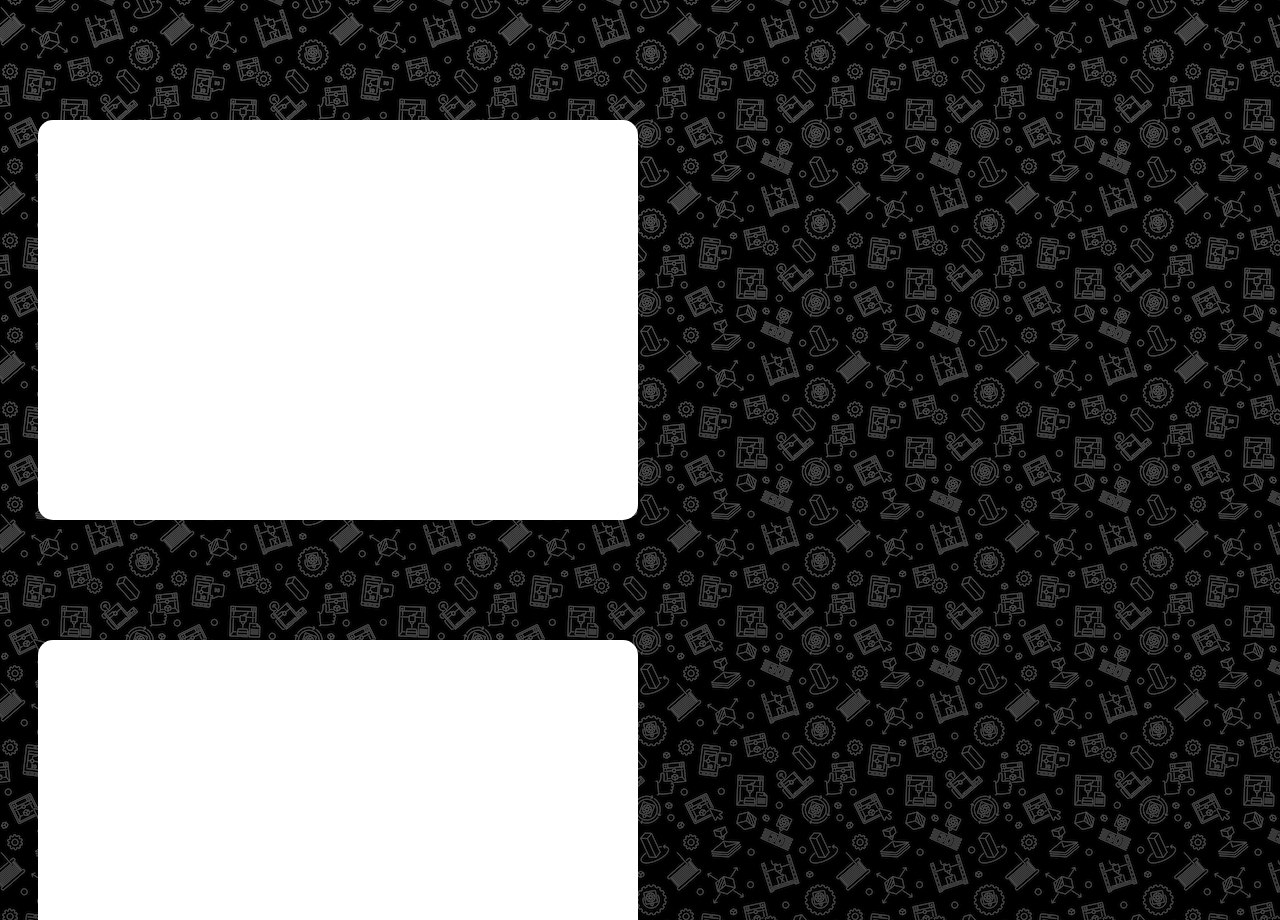
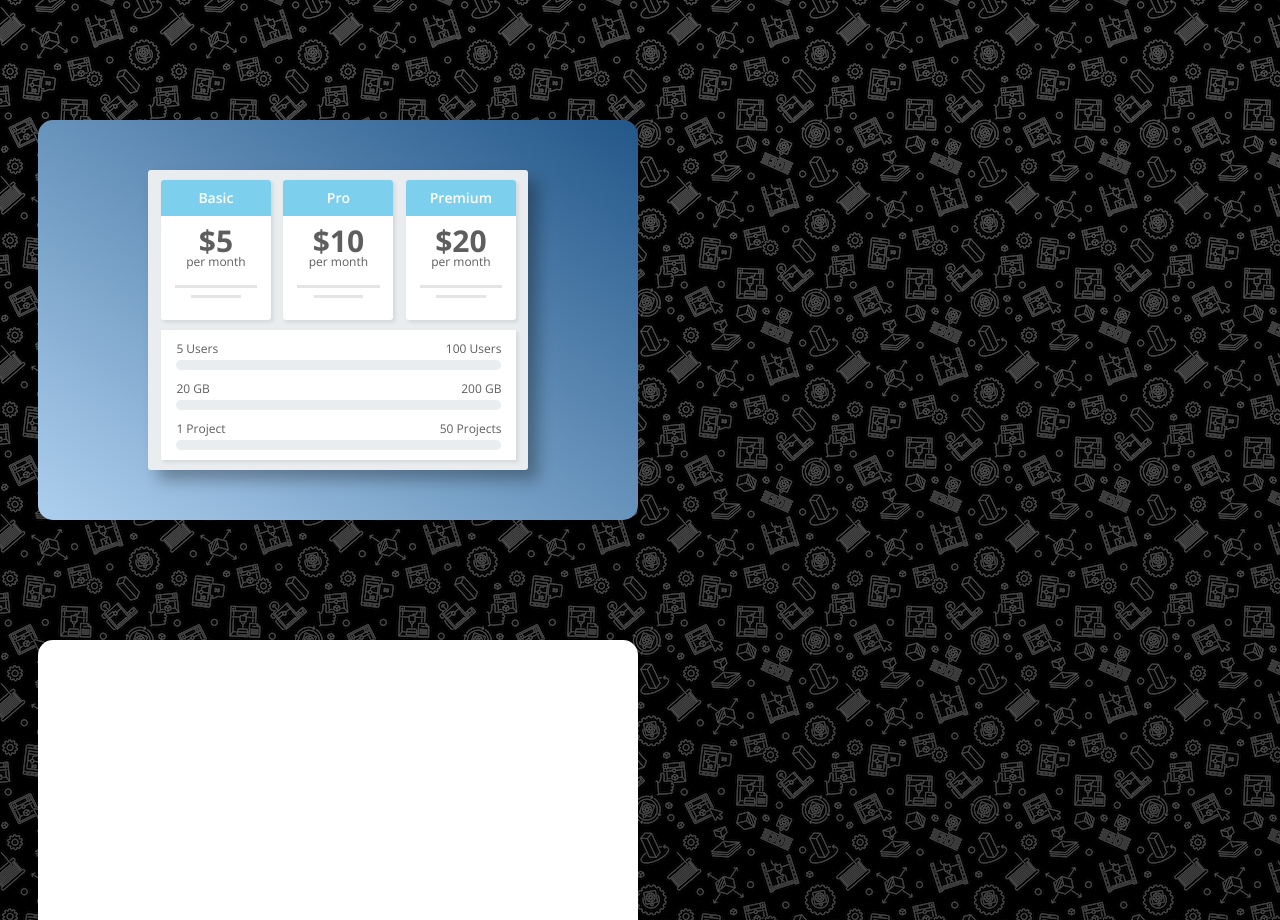
Before and after one commit to ChriisLM/CodeVault, a React (Vite) app: page /Cards in a window 1280 px wide. Shown: the part 2460-3380 px from the top of the page. Built offline with nearby package versions, Linux system fonts and the light colour scheme; a web font is replaced by a local one.

Commit message:
card pricing casi finalizada

```diff
--- a/src/Components/Cards/CardGallery.jsx
+++ b/src/Components/Cards/CardGallery.jsx
@@ -25,33 +25,6 @@ function CardGallery() {
                     <div className="CG-overlay"></div>
                     <div className="CG-plus"></div>
                 </div>
-                <section className="CG-detalles">
-                    <div className="CG-close"></div>
-                    <img src="https://100dayscss.com/codepen/13-1-header.jpg" alt="" />
-                    <div className="CG-imagen">
-                        <img src="https://100dayscss.com/codepen/13-1.jpg" alt="" />
-                    </div>
-                    <div className="CG-datos-container">
-                        <div className="CG-nombre"></div>
-                        <div className="CG-acciones">
-                            <div className="CG-boton">
-                                <svg width="25" height="25" fill="#000000" viewBox="0 0 24 24" xmlns="http://www.w3.org/2000/svg">
-                                    <path d="m20.813 14.85-4.397-1.876a1.462 1.462 0 0 0-1.416.122l-2.353 1.566a7.172 7.172 0 0 1-3.3-3.282L10.903 9a1.49 1.49 0 0 0 .131-1.416L9.15 3.187a1.528 1.528 0 0 0-1.566-.9A5.269 5.269 0 0 0 3 7.499C3 14.943 9.056 21 16.5 21a5.268 5.268 0 0 0 5.212-4.584 1.528 1.528 0 0 0-.9-1.566Z"></path>
-                                </svg>
-                            </div>
-                            <div className="CG-boton">
-                                <svg width="25" height="25" fill="#000000" viewBox="0 0 24 24" xmlns="http://www.w3.org/2000/svg">
-                                    <path d="M12 2.25a9.75 9.75 0 0 0-8.55 14.438L2.653 19.5A1.49 1.49 0 0 0 4.5 21.347l2.813-.797A9.75 9.75 0 1 0 12 2.25Zm5.034 8.784-3 3a.769.769 0 0 1-1.068 0L10.5 11.56l-2.466 2.475a.759.759 0 0 1-1.068-1.068l3-3a.76.76 0 0 1 1.068 0L13.5 12.44l2.466-2.475a.76.76 0 0 1 1.068 1.068Z"></path>
-                                </svg>
-                            </div>
-                            <div className="CG-boton">
-                                <svg width="25" height="25" fill="#000000" viewBox="0 0 24 24" xmlns="http://www.w3.org/2000/svg">
-                                    <path d="M16.5 3A5.625 5.625 0 0 0 12 5.25 5.625 5.625 0 0 0 1.875 8.625c0 6.74 9.366 12.056 9.76 12.281A.73.73 0 0 0 12 21a.712.712 0 0 0 .366-.094 29.457 29.457 0 0 0 4.828-3.525c3.272-2.944 4.931-5.887 4.931-8.756A5.625 5.625 0 0 0 16.5 3Z"></path>
-                                </svg>
-                            </div>
-                        </div>
-                    </div>
-                </section>
             </article>
         </div>
     )
--- /dev/null
+++ b/src/Components/Cards/CardPricing.jsx
@@ -0,0 +1,67 @@
+import "../../assets/css/cards/CardPricing.css"
+
+function CardPricing() {
+    return(
+        <div className="CPR-container card">
+            <article className="CPR-info-container">
+                <section className="CPR-planes">
+                    <div className="CPR-plan CPR-basico">
+                        <div className="CPR-titulo">Basic</div>
+                        <div className="CPR-price">$5<span>per month</span></div>
+                        <div className="CPR-lineas">
+                            <div className="CPR-linea"></div>
+                            <div className="CPR-linea"></div>
+                        </div>
+                    </div>
+                    <div className="CPR-plan CPR-pro">
+                        <div className="CPR-titulo">Pro</div>
+                        <div className="CPR-price">$10<span>per month</span></div>
+                        <div className="CPR-lineas">
+                            <div className="CPR-linea"></div>
+                            <div className="CPR-linea"></div>
+                        </div>
+                    </div>
+                    <div className="CPR-plan CPR-premium">
+                        <div className="CPR-titulo">Premium</div>
+                        <div className="CPR-price">$20<span>per month</span></div>
+                        <div className="CPR-lineas">
+                            <div className="CPR-linea"></div>
+                            <div className="CPR-linea"></div>
+                        </div>
+                    </div>
+                </section>
+                <section className="CPR-datos-container">
+                    <div className="CPR-datos CPR-usuarios">
+                        <div className="CPR-texto">
+                            <span className="CPR-izq">5 Users</span>
+                            <span className="CPR-der">100 Users</span>
+                        </div>
+                        <div className="CPR-linea">
+                            <div className="CPR-llenado"></div>
+                        </div>
+                    </div>
+                    <div className="CPR-datos CPR-gigabytes">
+                        <div className="CPR-texto">
+                            <span className="CPR-izq">20 GB</span>
+                            <span className="CPR-der">200 GB</span>
+                        </div>
+                        <div className="CPR-linea">
+                            <div className="CPR-llenado"></div>
+                        </div>
+                    </div>
+                    <div className="CPR-datos CPR-proyectos">
+                        <div className="CPR-texto">
+                            <span className="CPR-izq">1 Project</span>
+                            <span className="CPR-der">50 Projects</span>
+                        </div>
+                        <div className="CPR-linea">
+                            <div className="CPR-llenado"></div>
+                        </div>
+                    </div>
+                </section>
+            </article>
+        </div>
+    )
+}
+
+export default CardPricing
--- a/src/assets/css/cards/CardGallery.css
+++ b/src/assets/css/cards/CardGallery.css
@@ -84,45 +84,3 @@
     opacity: 1;
     transform: scale(1) translate3d(0,0,0);
 }
-
-
-.CG-detalles{
-    display: none;
-    position: absolute;
-	z-index: 2;
-	top: 0;
-	left: 0;
-	right: 0;
-	bottom: 0;
-	overflow: hidden;
-    font-size: 0;
-}
-
-.CG-detalles .CG-active .header{
-    transform: translate3d(0,0,0);
-			transition: all .6s ease-out;
-}
-.CG-detalles .CG-active .image {
-    transform: translate3d(0,0,0);
-    transition: all .6s ease-out .3s;
-}
-.CG-detalles .CG-active .infos {
-    transform: translate3d(0,0,0);
-    transition: all .6s ease-out;
-}
-.CG-detalles .CG-active .close {
-
-}
-.CG-detalles .CG-active .close::before {
-
-}
-.CG-detalles .CG-active .close::after {
-
-}
-.CG-detalles .CG-active .close:hover {
-
-}
-.CG-detalles .CG-acciones{}
-.CG-detalles .CG-nombre{}
-.CG-detalles .CG-boton{}
-.CG-detalles .CG-datos-container{}
--- /dev/null
+++ b/src/assets/css/cards/CardPricing.css
@@ -0,0 +1,167 @@
+.CPR-container{
+    background: linear-gradient(to top right, #adcfee 0%, #235789 100%);
+    display: flex;
+    justify-content: center;
+    align-items: center;
+    font-family: 'Open Sans', Helvetica, sans-serif;
+    color: #5E5E5E;
+}
+
+.CPR-info-container{
+    position: absolute;
+    width: 380px;
+    height: 300px;
+    background-color: #E9EDEF;
+    border-radius: 3px;
+    box-shadow: 10px 10px 15px 0 rgba(0,0,0,0.3);
+    overflow: hidden;
+}
+
+.CPR-planes{
+    display: flex;
+    justify-content: space-evenly;
+    margin-top: 10px;
+}
+
+.CPR-plan{
+	width: 110px;
+	height: 140px;
+    background: #fff;
+    box-shadow: 2px 2px 4px 0 rgba(0,0,0,0.1);
+	border-radius: 3px;
+	overflow: hidden;
+	cursor: pointer;
+	transition: all .4s ease-in-out;
+}
+
+.CPR-plan:hover{
+    transform: scale(1.05) translate3d(0,0,0);
+    box-shadow: 4px 4px 8px 0 rgba(0,0,0,0.1);
+}
+
+.CPR-basico:hover .CPR-llenado{
+    background-color: brown;
+    transform: scaleX(0.3) translate3d(0,0,0);
+}
+
+.CPR-basico:hover ~ .CPR-datos-container .CPR-usuarios .CPR-llenado,
+.CPR-basico:hover ~ .CPR-datos-container .CPR-gigabytes .CPR-llenado,
+.CPR-basico:hover ~ .CPR-datos-container .CPR-proyectos .CPR-llenado{
+    transform: scaleX(0.05) translate3d(0,0,0);
+}
+
+.CPR-pro:hover ~ .CPR-datos-container .CPR-usuarios .CPR-llenado{
+    transform: scaleX(0.3) translate3d(0,0,0);
+}
+.CPR-pro:hover ~ .CPR-datos-container .CPR-gigabytes .CPR-llenado{
+    transform: scaleX(0.7) translate3d(0,0,0);
+}
+.CPR-pro:hover ~ .CPR-datos-container .CPR-proyectos .CPR-llenado{
+    transform: scaleX(0.5) translate3d(0,0,0);
+}
+
+.CPR-premium:hover ~ .CPR-datos-container .CPR-usuarios .CPR-llenado,
+.CPR-premium:hover ~ .CPR-datos-container .CPR-gigabytes .CPR-llenado,
+.CPR-premium:hover ~ .CPR-datos-container .CPR-proyectos .CPR-llenado{
+    transform: scaleX(1) translate3d(0,0,0);
+}
+
+.CPR-plan .CPR-titulo{
+    height: 36px;
+    text-align: center;
+    background: #7DD0ED;
+    color: #fff;
+    font-weight: 600;
+    line-height: 36px;
+    font-size: 14px;
+    transition: all .3s ease-in-out;
+}
+
+.CPR-plan .CPR-price{
+	text-align: center;
+    font-size: 30px;
+    line-height: 30px;
+    font-weight: 700;
+    padding: 10px 0 17px 0;
+    transition: all .3s ease-in-out;
+}
+
+.CPR-plan .CPR-price span{
+    display: block;
+    font-size: 12px;
+    line-height: 12px;
+    font-weight: 400;
+    transition: all .3s ease-in-out
+}
+
+.CPR-plan:hover .CPR-titulo{
+    background-color: #27A6D2;
+}
+
+.CPR-plan:hover .CPR-price, .CPR-plan:hover span{
+    color: #27A6D2;
+}
+
+
+.CPR-plan .CPR-linea{
+    height: 3px;
+    background: #E4E4E4;
+    margin: 0 auto 7px auto;
+}
+
+.CPR-plan .CPR-linea:nth-child(1){
+    width: 75%;
+}
+
+.CPR-plan .CPR-linea:nth-child(2){
+    width: 45%;
+}
+
+.CPR-datos-container{
+    position: absolute;
+	height: 130px;
+	width: 355px;
+	top: 160px;
+	left: 13px;
+	background: #fff;
+	box-shadow: 2px 2px 4px 0 rgba(0,0,0,0.1);
+}
+
+.CPR-datos-container .CPR-datos{
+    margin: 10px 15px 0 15px;
+}
+
+.CPR-datos-container .CPR-datos .CPR-texto{
+    font-size: 12px;
+    height: 20px;
+}
+
+.CPR-datos-container .CPR-datos .CPR-texto .CPR-izq{
+    float: left;
+}
+
+.CPR-datos-container .CPR-datos .CPR-texto .CPR-der{
+    float: right;
+}
+
+.CPR-datos-container .CPR-datos .CPR-linea{
+    position: relative;
+    z-index: 5;
+    width: 100%;
+    height: 10px;
+    background: #E9EDEF;
+    border-radius: 5px;
+    overflow: hidden;
+}
+
+.CPR-datos-container .CPR-datos .CPR-linea .CPR-llenado{
+    position: relative;
+    z-index: 1;
+    height: 10px;
+    width: 100%;
+    background: #7DD0ED;
+    transform: scaleX(0);
+    transform-origin: 0 50%;
+    transition: all .3s ease-in-out;
+    border-radius: 3px;
+}
--- a/src/pages/Cards.jsx
+++ b/src/pages/Cards.jsx
@@ -1,5 +1,6 @@
 import CardClima from "../Components/Cards/CardClima"
 import CardGallery from "../Components/Cards/CardGallery"
+import CardPricing from "../Components/Cards/CardPricing"
 import CardRedSocial from "../Components/Cards/CardRedSocial"
 import Header from "../Components/Header"
 import "../assets/css/Cards.css"
@@ -18,7 +19,7 @@ function Cards() {
                     <CardClima/>
                     <CardGallery/>
                     <div className="card"></div>
-                    <div className="card"></div>
+                    <CardPricing/>
                     <div className="card"></div>
                 </section>
             </article>
```
